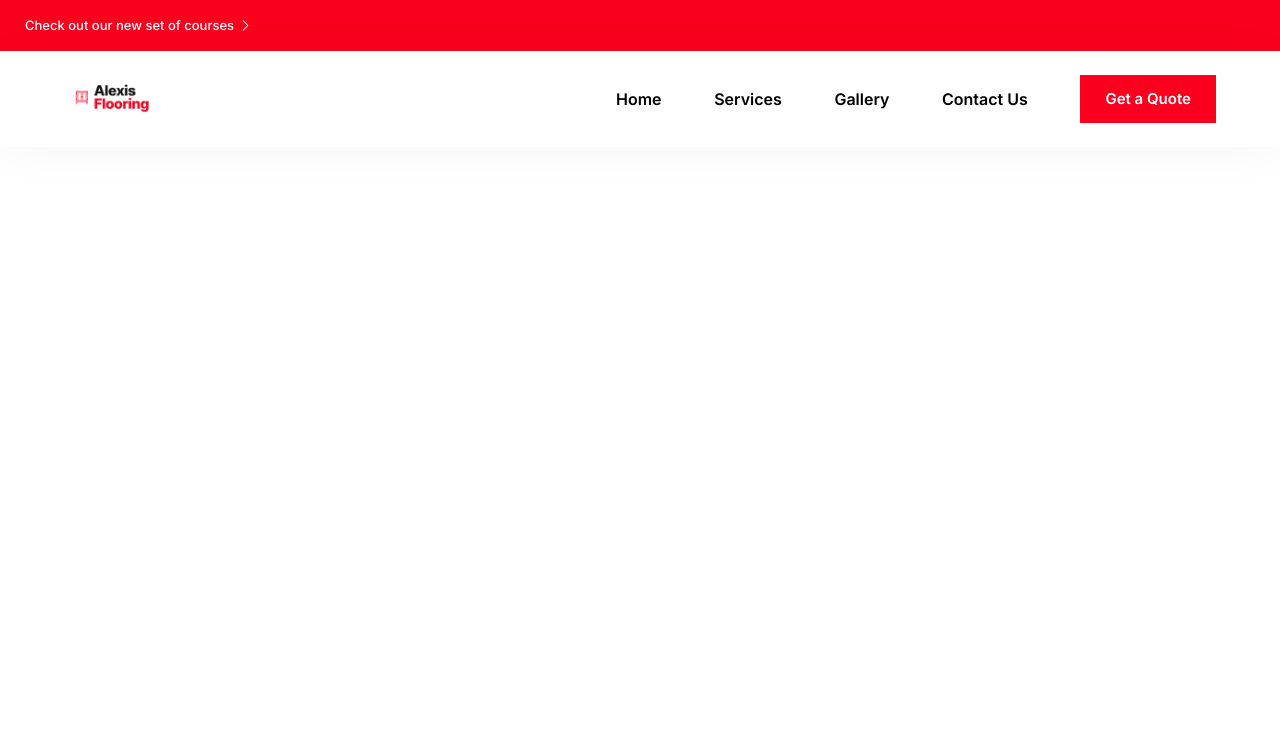
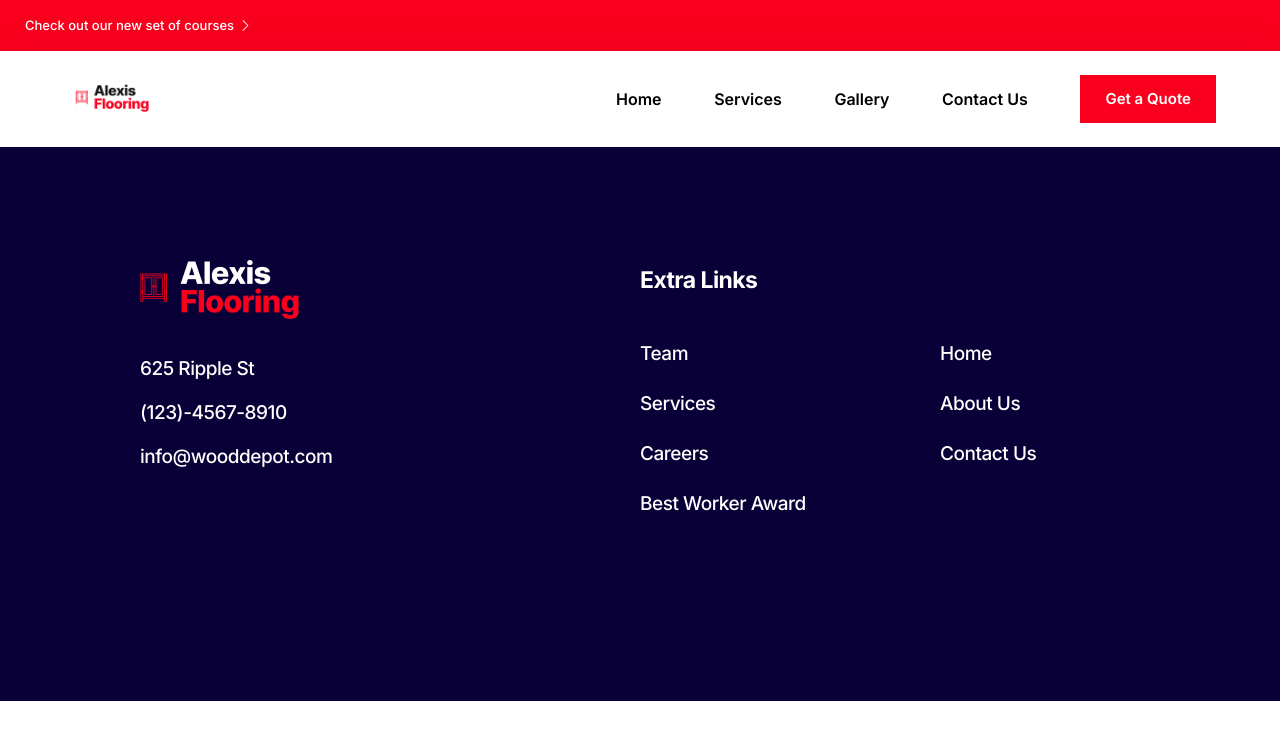
Before and after one commit to LeonChisum/Flooring-company---87-Lux, a Next.js app: page / in a window 1280 px wide. Shown: the top 740 px of the page. Built offline with nearby package versions, Linux system fonts and the light colour scheme.

Commit message:
added footer section

```diff
--- /dev/null
+++ b/components/Footer.js
@@ -0,0 +1,68 @@
+import React from 'react';
+import Link from 'next/link';
+
+import { BsChevronRight } from 'react-icons/bs';
+
+import '../styles/style.scss';
+
+const Footer = () => {
+	return (
+		<div className='footer'>
+			<div className='footer__content'>
+				<div>
+					<div className='footer__logo'>
+						<img src='./blueLogo.png' />
+					</div>
+					<div className='footer__contact-info'>
+						<a
+							href='https://goo.gl/maps/3R43ACgtd6WxRSE37'
+							target='_blank'
+							rel='noopener noreferrer'
+							className='footer__link'>
+							625 Ripple St
+						</a>
+						<a href='tel:12345678910' className='footer__link'>
+							(123)-4567-8910
+						</a>
+						<a
+							href='mailto:info@wooddepot.com'
+							target='_blank'
+							rel='noopener noreferrer'
+							className='footer__link'>
+							info@wooddepot.com
+						</a>
+					</div>
+				</div>
+				<div className='footer__extra-links'>
+					<h2>Extra Links</h2>
+					<div>
+						<Link href='/team'>
+							<a className='footer__link'>Team</a>
+						</Link>
+						<Link href='/'>
+							<a className='footer__link'>Home</a>
+						</Link>
+						<Link href='/services'>
+							<a className='footer__link'>Services</a>
+						</Link>
+						<Link href='/about-us'>
+							<a className='footer__link'>About Us</a>
+						</Link>
+						<Link href='/careers'>
+							<a className='footer__link'>Careers</a>
+						</Link>
+						<Link href='/contact-us'>
+							<a className='footer__link'>Contact Us</a>
+						</Link>
+						<Link href='/best-worker-award'>
+							<a className='footer__link'>Best Worker Award</a>
+						</Link>
+					</div>
+				</div>
+			</div>
+			<div className='footer__copyright-section'></div>
+		</div>
+	);
+};
+
+export default Footer;
--- a/pages/index.js
+++ b/pages/index.js
@@ -1,11 +1,13 @@
-import Head from 'next/head'
+import Head from 'next/head';
 
-import Navbar from '../components/AllComponents.js'
+import Navbar from '../components/AllComponents.js';
+import Footer from '../components/Footer.js';
 
 export default function Home() {
-  return (
-    <div>
-      <Navbar/>
-    </div>
-  )
+	return (
+		<div>
+			<Navbar />
+			<Footer />
+		</div>
+	);
 }
--- /dev/null
+++ b/styles/_footer.scss
@@ -0,0 +1,61 @@
+.footer {
+	&__content {
+		padding-left: 140px;
+		padding-top: 40px;
+		width: 100vw;
+		height: 554px;
+		background: $secondary-color;
+		display: grid;
+		grid-template-columns: 200px 200px;
+		grid-column-gap: 300px;
+	}
+
+	&__logo {
+		width: 100%;
+		height: 171px;
+
+		img {
+			width: 100%;
+			transform: translateX(-24px);
+		}
+	}
+	&__link {
+		font-size: 19px;
+		font-weight: 500;
+		text-decoration: none;
+		letter-spacing: -0.025em;
+		color: #ffffff;
+
+		&:hover {
+			color: $primary-color;
+		}
+
+		&:last-child {
+			grid-column: 1/3;
+		}
+	}
+	&__contact-info {
+		height: 110px;
+		width: 200px;
+		display: flex;
+		flex-direction: column;
+		justify-content: space-between;
+	}
+	&__extra-links {
+		padding-top: 80px;
+
+		h2 {
+			font-size: 23px;
+			padding-bottom: 50px;
+			letter-spacing: -0.025em;
+			color: #ffffff;
+		}
+
+		div {
+			display: grid;
+			grid-template-columns: 200px 200px;
+			grid-template-rows: 50px 50px 50px 50px;
+			grid-column-gap: 100px;
+		}
+	}
+}
--- a/styles/_utilities.scss
+++ b/styles/_utilities.scss
@@ -1,2 +1,6 @@
 // Add your variables
-$font:"Inter";
+$font: 'Inter';
+
+// colors
+$primary-color: #fa001e;
+$secondary-color: #080036;
--- a/styles/style.scss
+++ b/styles/style.scss
@@ -1,25 +1,25 @@
-@import "normalize";
-@import "fonts";
-@import "utilities";
-@import "config";
-@import "buttons";
-@import "animation";
-
+@import 'normalize';
+@import 'fonts';
+@import 'utilities';
+@import 'config';
+@import 'buttons';
+@import 'animation';
+@import 'footer';
 // Navbar
 .nav__container {
 	background: white;
 	box-shadow: 0px 0px 50px rgba(0, 0, 0, 0.048);
 }
 
-.logo{
-  width:20%;
+.logo {
+	width: 20%;
 }
 
 .navbar__announcment {
 	width: 100%;
 	display: flex;
 	align-items: center;
-  font-family: "Inter";
+	font-family: 'Inter';
 	background: rgb(250, 0, 30);
 	color: white;
 	padding: 18px 25px;
@@ -39,7 +39,7 @@
 }
 
 .navbar {
-  font-family: "Inter";
+	font-family: 'Inter';
 	display: flex;
 	justify-content: space-between;
 	align-items: center;
@@ -48,32 +48,32 @@
 	margin: 0 auto;
 }
 
-.navbar__links{
-  display:flex;
-  width:600px;
-  justify-content:space-between;
-  align-items:center;
+.navbar__links {
+	display: flex;
+	width: 600px;
+	justify-content: space-between;
+	align-items: center;
 }
 
-.nav__link{
-  color:black;
-  font-weight:600;
+.nav__link {
+	color: black;
+	font-weight: 600;
 }
 
-.button__red{
-  background:rgb(250, 0, 30);
-  color:white;
-  padding:15px 25px;
-  font-size:15px;
+.button__red {
+	background: rgb(250, 0, 30);
+	color: white;
+	padding: 15px 25px;
+	font-size: 15px;
 }
 
 // ------------- Code --------------
 
 // Responsive Code
-@import "desktopMin";
-@import "tabletMax";
-@import "tabletMin";
-@import "mobileMax";
-@import "mobileMid";
-@import "mobileMin";
-@import "galaxy";
+@import 'desktopMin';
+@import 'tabletMax';
+@import 'tabletMin';
+@import 'mobileMax';
+@import 'mobileMid';
+@import 'mobileMin';
+@import 'galaxy';
```
Also changed, not shown: css/style.css (added, +1 -0 lines), package.json (indentation only), 1 other file (tests, documents, lock files or other folders). Lines whose indentation alone changed are shown as unchanged.
